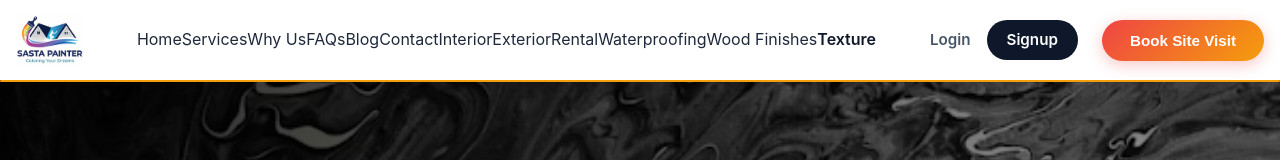
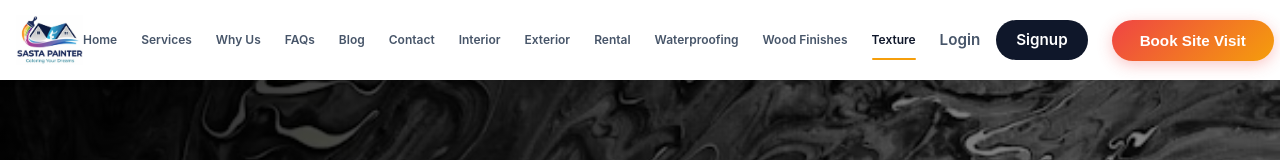
Before and after one commit to innovatewithkishlay/SastaPainter1.0, a React (Vite) app in the folder client/: page /services/Texture-Painting in a window 1280 px wide. Shown: the top 160 px of the page. Built offline with nearby package versions, Linux system fonts and the light colour scheme; no server answers.

Commit message:
Fix Navbar CSS: Remove syntax errors and enforce spacing with margins

```diff
--- a/client/src/components/navbar.css
+++ b/client/src/components/navbar.css
@@ -253,7 +253,25 @@
 
 .link-signup:hover {
     background-color: #1e293b;
-    color: #fff;
+}
+
+.nav-links {
+    display: none;
+    /* Hidden by default framework, handled by specific mobile menu overlay */
+    align-items: center;
+    flex-wrap: nowrap;
+    margin-right: 1.5rem;
+}
+
+.nav-item {
+    position: relative;
+    text-decoration: none;
+    font-size: 0.75rem;
+    font-weight: 600;
+    color: #475569;
+    padding: 0.5rem 0;
+    transition: color 0.2s ease;
+    white-space: nowrap;
 }
 
 /* Mobile Toggle */
@@ -285,7 +303,14 @@
 @media (min-width: 1024px) {
     .nav-links {
         display: flex;
-        /* Show flex on desktop */
+        align-items: center;
+        gap: 0;
+        /* Reset gap to rely on margins for robustness */
+    }
+
+    /* Robust spacing using margins to prevent squashing */
+    .nav-item+.nav-item {
+        margin-left: 1.5rem;
     }
 }
 
```
